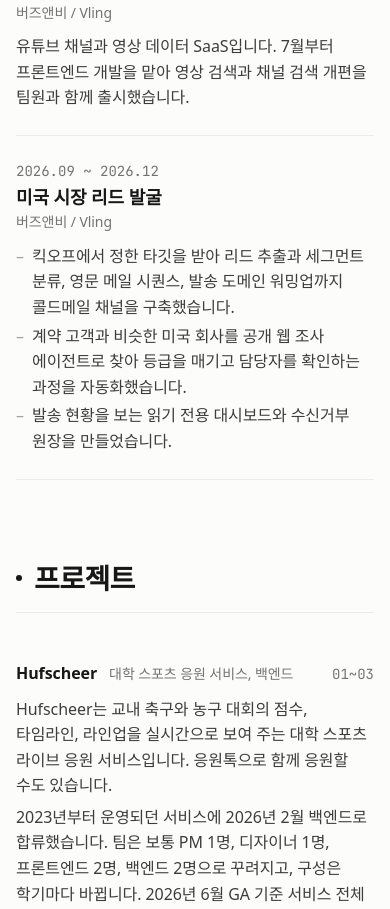
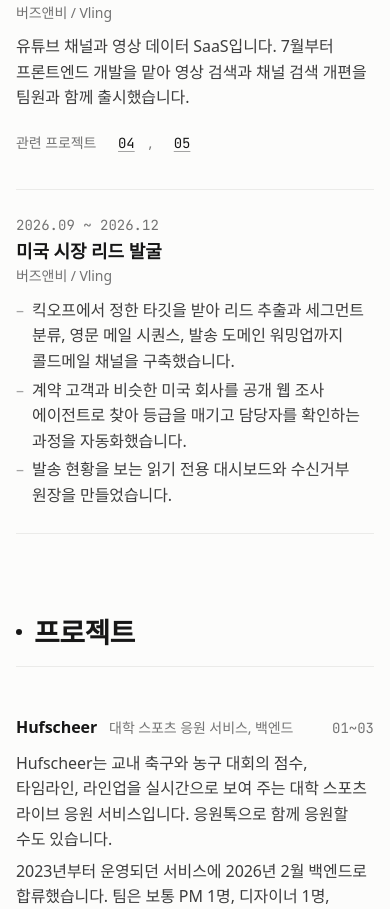
Before and after one commit to TAEW00KIM/TAEW00KIM.github.io, a React (Vite) app: page / in a window 390 px wide. Shown: the part 1189-2098 px from the top of the page. Built offline with nearby package versions, Linux system fonts and the light colour scheme; a web font is replaced by a local one.

Commit message:
Experience links to projects 04 and 05; 44px tap target for detail links on mobile

```diff
--- a/src/data.en.ts
+++ b/src/data.en.ts
@@ -36,6 +36,7 @@ export const experience: { tabs: ExpTab[] } = {
             "Vling is a YouTube channel and video data SaaS. Since July I have worked on the frontend and shipped the video search and channel search redesigns with teammates.",
           ],
           tags: ["TypeScript", "React", "Next.js", "Apollo Client"],
+          related: ["vling-search", "vling-perf"],
         },
         {
           title: "US Market Lead Generation",
--- a/src/data.ts
+++ b/src/data.ts
@@ -47,6 +47,7 @@ export const experience: { tabs: ExpTab[] } = {
             "유튜브 채널과 영상 데이터 SaaS입니다. 7월부터 프론트엔드 개발을 맡아 영상 검색과 채널 검색 개편을 팀원과 함께 출시했습니다.",
           ],
           tags: ["TypeScript", "React", "Next.js", "Apollo Client"],
+          related: ["vling-search", "vling-perf"],
         },
         {
           title: "미국 시장 리드 발굴",
--- a/src/styles.css
+++ b/src/styles.css
@@ -182,6 +182,7 @@ figcaption { font-size: var(--fs-xs); color: var(--sub); margin-top: 8px; line-h
   .brand { display: inline-flex; align-items: center; min-height: 44px; }
   .more { display: inline-flex; align-items: center; min-height: 44px; margin-top: 0; }
   .related a { display: inline-flex; align-items: center; justify-content: center; min-height: 44px; min-width: 44px; }
+  .plinks a { display: inline-flex; align-items: center; min-height: 44px; }
   .topnav { gap: 0 4px; }
   .topnav a:not(.navlink), .theme-toggle { display: inline-flex; align-items: center; min-height: 44px; padding: 0 8px; }
   .hero-links { gap: 0 24px; }
```
